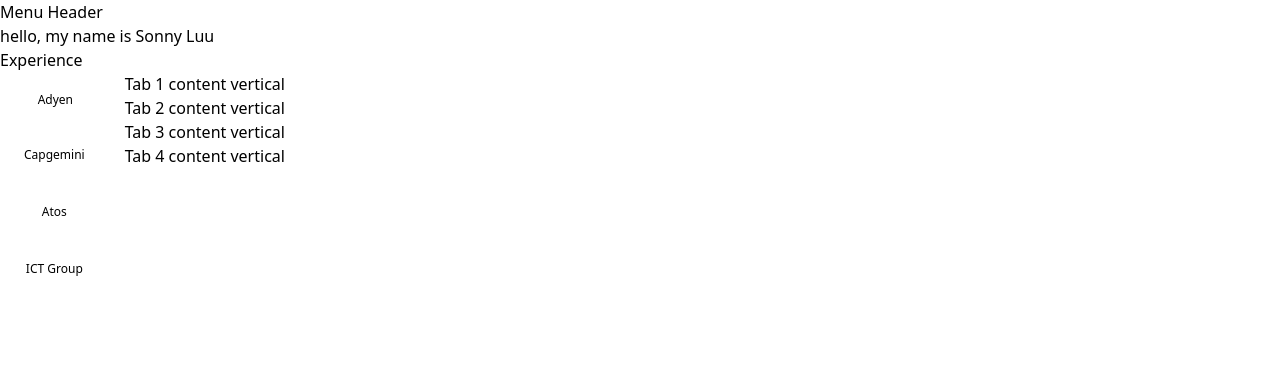
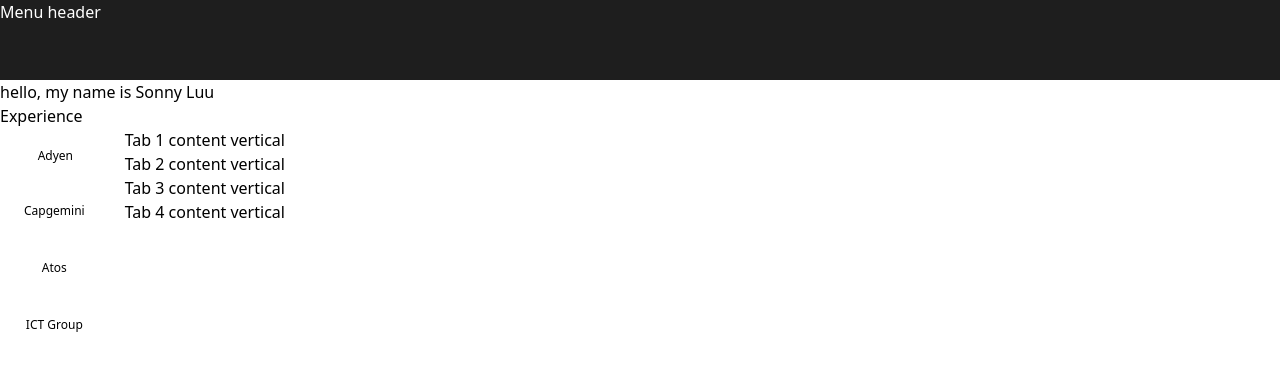
Before and after one commit to kersenvlaai/portfolio-2023, a Vue app: page / in a window 1280 px wide. Shown: the top 368 px of the page. Built offline with nearby package versions, Linux system fonts and the light colour scheme; what tw-elements would draw is missing.

Commit message:
bg header

```diff
--- a/src/App.vue
+++ b/src/App.vue
@@ -1,5 +1,5 @@
 <template>
-  <router-view />
+    <router-view />
 </template>
 
 <style></style>
--- a/src/components/Header.vue
+++ b/src/components/Header.vue
@@ -1 +1 @@
-<template>Menu Header</template>
+<template><div class="bg-[#1E1E1E] text-white h-20">Menu header</div></template>
```
